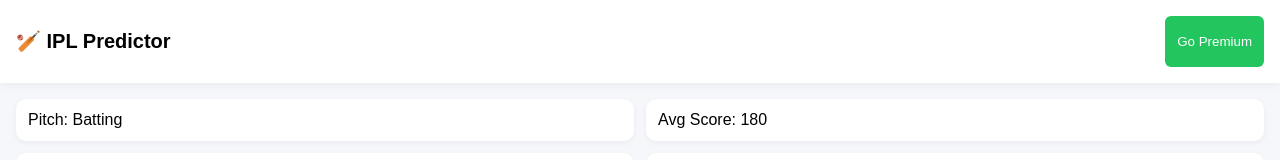
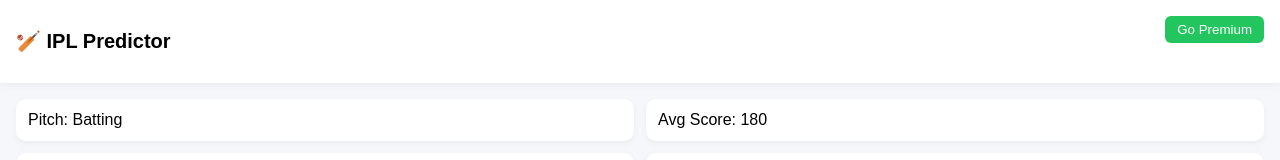
Before and after one commit to bijendra-putul/ipl-predictor, a React (Vite) app: page / in a window 1280 px wide. Shown: the top 160 px of the page. Built offline with nearby package versions, Linux system fonts and the light colour scheme; no server answers.

Commit message:
add link button

```diff
--- a/index.html
+++ b/index.html
@@ -6,6 +6,7 @@
     <meta name="viewport" content="width=device-width, initial-scale=1.0" />
     <title>IPL Prediction Today | Dream11 Team & Winning Tips</title>
     <meta name="description" content="Get today's IPL match prediction, Dream11 team, captain picks, and winning tips." />
+    <meta name="google-site-verification" content="1DYJqGIoOMMa-4dxYbmfsrsTCuI_CyX0WgYc6Zxk4wA" />
   </head>
   <body>
     <div id="root"></div>
--- a/src/components/Navbar.jsx
+++ b/src/components/Navbar.jsx
@@ -2,7 +2,9 @@
   return (
     <div className="navbar">
       <h1 className="logo">🏏 IPL Predictor</h1>
+      <a href="https://inr.deals/3ikJLT" target="_blank">
       <button className="btn btn-primary">Go Premium</button>
+    </a>
     </div>
   );
 }
```
